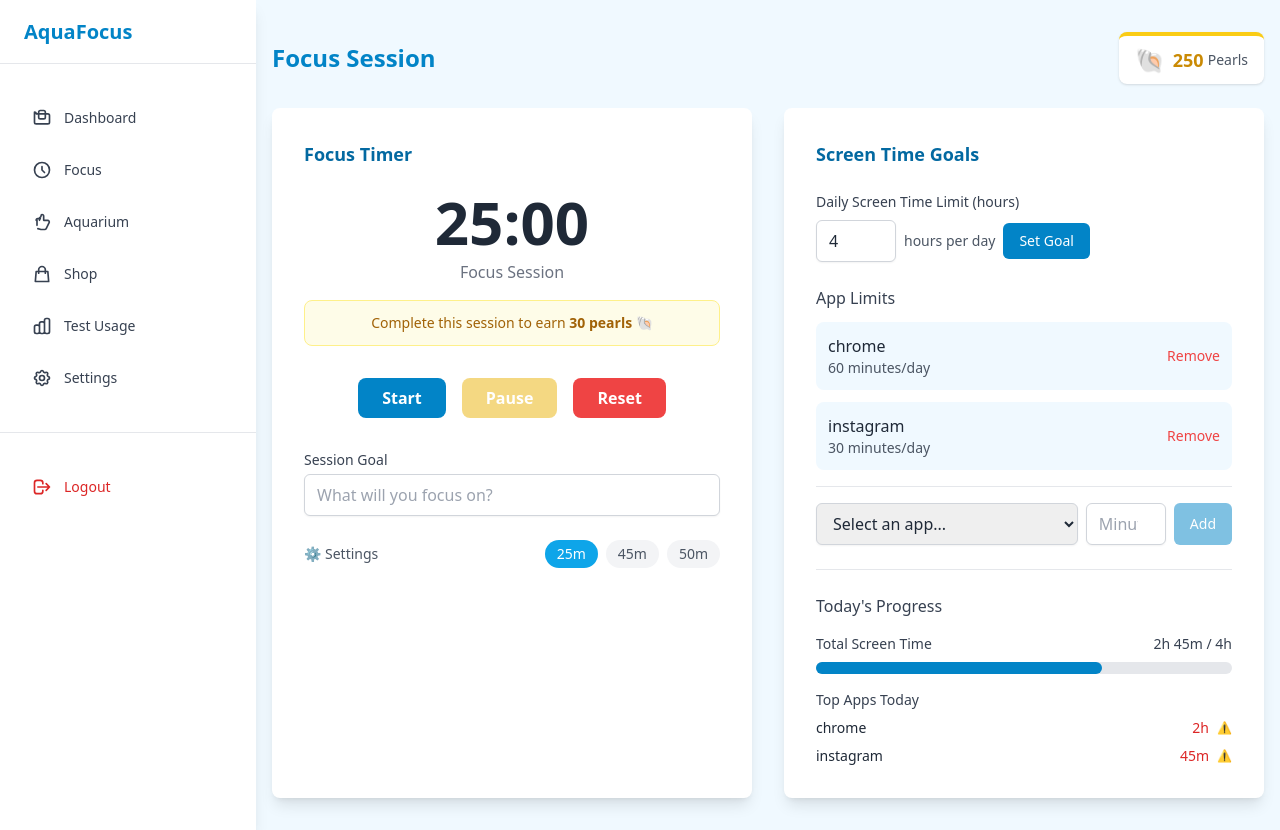
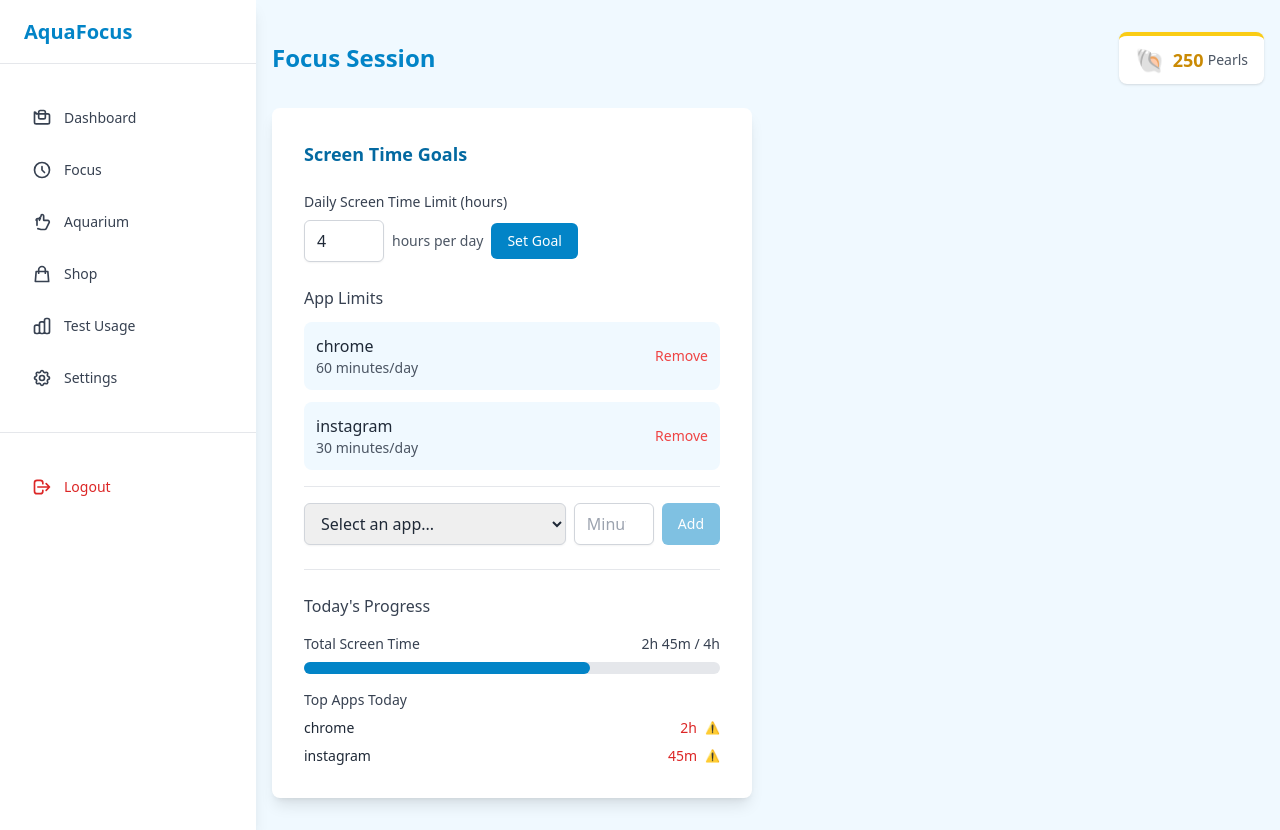
Before and after one commit to Chriveloper/GreenScreenFrontend, a Nuxt app: page /focus in a window 1280 px wide. Built offline with nearby package versions, Linux system fonts and the light colour scheme.

Commit message:
deleted focus timer feature

```diff
--- a/pages/focus.vue
+++ b/pages/focus.vue
@@ -10,90 +10,6 @@
     </div>
 
     <div class="grid grid-cols-1 lg:grid-cols-2 gap-8">
-      <!-- Focus Timer Section -->
-      <div class="bg-white rounded-lg shadow-lg p-8">
-        <h2 class="text-lg font-semibold text-sky-700 mb-6">Focus Timer</h2>
-
-        <!-- Timer Display -->
-        <div class="text-center mb-8">
-          <p class="text-6xl font-bold text-gray-800 mb-2">{{ displayTime }}</p>
-          <p class="text-gray-500">{{ isBreak ? 'Break Time' : 'Focus Session' }}</p>
-
-          <!-- Pearl Reward Preview -->
-          <div v-if="!isBreak && !isRunning" class="mt-4 bg-yellow-50 border border-yellow-200 rounded-lg p-3">
-            <p class="text-sm text-yellow-700">
-              Complete this session to earn <span class="font-bold">{{ calculatePearlReward() }} pearls</span> 🐚
-            </p>
-          </div>
-        </div>
-
-        <!-- Controls -->
-        <div class="flex justify-center space-x-4 mb-8">
-          <button
-            @click="startTimer"
-            :disabled="isRunning"
-            class="bg-sky-600 hover:bg-sky-700 text-white font-bold py-2 px-6 rounded-lg transition disabled:opacity-50"
-          >
-            {{ isRunning ? 'Running' : 'Start' }}
-          </button>
-          <button
-            @click="pauseTimer"
-            :disabled="!isRunning"
-            class="bg-yellow-500 hover:bg-yellow-600 text-white font-bold py-2 px-6 rounded-lg transition disabled:opacity-50"
-          >
-            Pause
-          </button>
-          <button
-            @click="resetTimer"
-            class="bg-red-500 hover:bg-red-600 text-white font-bold py-2 px-6 rounded-lg transition"
-          >
-            Reset
-          </button>
-        </div>
-
-        <!-- Session Goal -->
-        <div class="mb-6">
-          <label for="goal" class="block text-sm font-medium text-gray-700 mb-1">Session Goal</label>
-          <input
-            type="text"
-            id="goal"
-            v-model="sessionGoal"
-            placeholder="What will you focus on?"
-            class="w-full px-3 py-2 border border-gray-300 rounded-md shadow-sm focus:outline-none focus:ring-sky-500 focus:border-sky-500"
-          >
-        </div>
-
-        <!-- Timer Settings -->
-        <div class="flex justify-between mb-4">
-          <button class="text-gray-600 hover:text-gray-800 text-sm flex items-center">
-            <span class="mr-1">⚙️</span> Settings
-          </button>
-          <div class="flex space-x-2">
-            <button
-              @click="setFocusTime(25)"
-              :class="focusMinutes === 25 ? 'bg-sky-500 text-white' : 'bg-gray-100 text-gray-600'"
-              class="text-sm py-1 px-3 rounded-full hover:bg-sky-400 hover:text-white transition"
-            >
-              25m
-            </button>
-            <button
-              @click="setFocusTime(45)"
-              :class="focusMinutes === 45 ? 'bg-sky-500 text-white' : 'bg-gray-100 text-gray-600'"
-              class="text-sm py-1 px-3 rounded-full hover:bg-sky-400 hover:text-white transition"
-            >
-              45m
-            </button>
-            <button
-              @click="setFocusTime(50)"
-              :class="focusMinutes === 50 ? 'bg-sky-500 text-white' : 'bg-gray-100 text-gray-600'"
-              class="text-sm py-1 px-3 rounded-full hover:bg-sky-400 hover:text-white transition"
-            >
-              50m
-            </button>
-          </div>
-        </div>
-      </div>
-
       <!-- Screen Time Goals Section -->
       <div class="bg-white rounded-lg shadow-lg p-8">
         <h2 class="text-lg font-semibold text-sky-700 mb-6">Screen Time Goals</h2>
```
